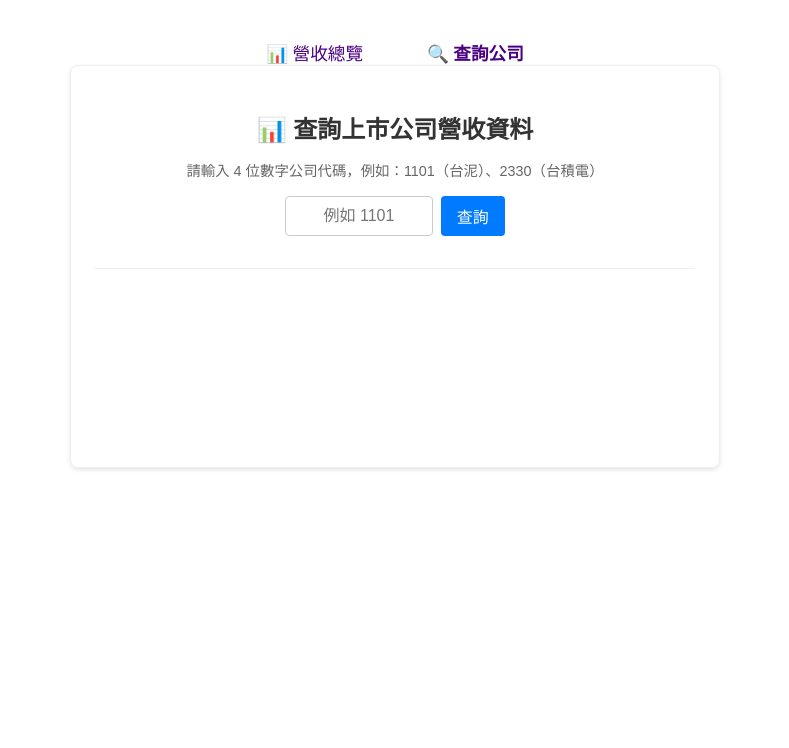
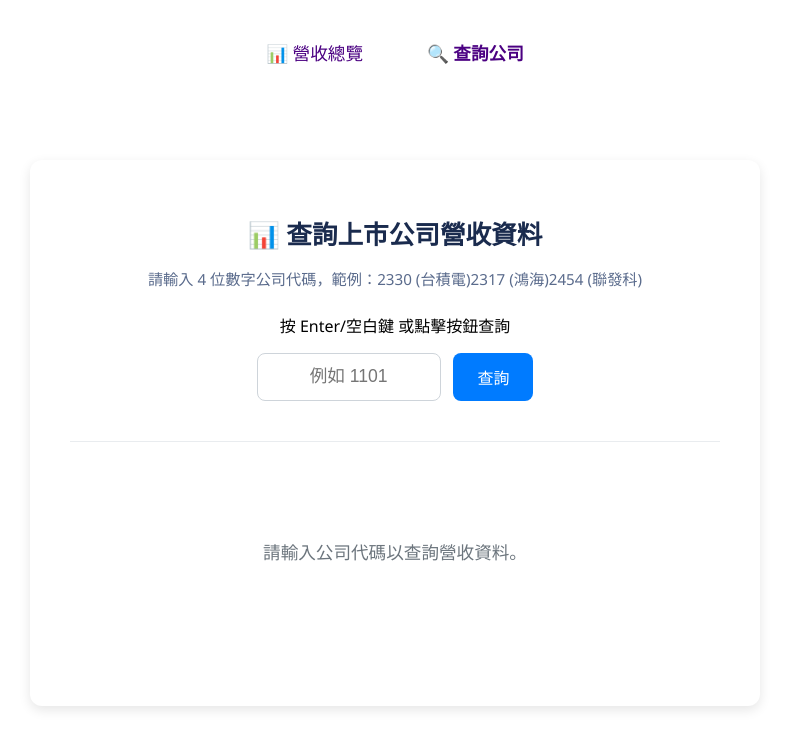
Before and after one commit to evan17458/vue3homeworkforbank, a Vue app: page /search in a window 1280 px wide. Shown: the top 748 px of the page, without its empty margins (245-1034 px from the left). Built offline with nearby package versions, Linux system fonts and the light colour scheme.

Commit message:
添加了一些基本的響應式規則，讓版面在小螢幕（如手機）上也能合理顯示（例如將輸入框和按鈕垂直排列）。

```diff
--- a/src/views/RevenueSearch.vue
+++ b/src/views/RevenueSearch.vue
@@ -1,8 +1,10 @@
 <template>
+  <div class="app-container">
     <div class="page-wrapper">
       <div class="search-container">
         <h2 class="search-title">📊 查詢上市公司營收資料</h2>
-      <p class="search-subtitle">請輸入 4 位數字公司代碼，例如：1101（台泥）、2330（台積電）</p>
+        <p class="search-subtitle">請輸入 4 位數字公司代碼，範例：2330 (台積電)2317 (鴻海)2454 (聯發科)</p>
+          <p>按 Enter/空白鍵 或點擊按鈕查詢</p>
         <div class="search-box">
           <input
             v-model="companyId"
@@ -11,9 +13,9 @@
             pattern="[0-9]*"
             inputmode="numeric"
             type="text"
-        />
-        <button @click="fetchRevenue" :disabled="loading">
-          {{ loading ? '查詢中...' : '查詢' }}
+            @keyup="handleInputKeyup"
+            class="company-input" />
+          <button @click="fetchRevenue" :disabled="loading" class="search-button"> {{ loading ? '查詢中...' : '查詢' }}
           </button>
         </div>
         <p v-if="errorMessage" class="error-message">{{ errorMessage }}</p>
@@ -21,19 +23,25 @@
 
       <div class="result-wrapper">
         <div v-if="loading" class="loading-indicator">
+          <div class="spinner"></div>
           <p>資料載入中，請稍候...</p>
         </div>
         <div v-else-if="revenueData" class="result">
           <h3>{{ revenueData.companyName }} （ID: {{ revenueData.companyId }}）</h3>
-        <p>產業類別：{{ revenueData.industryCategory }}</p>
-        <p>報告月份：{{ formattedMonth }}</p>
-        <p>當月營收：{{ formatCurrency(revenueData.currentMonthRevenue) }}</p>
-        <p>去年同月營收：{{ formatCurrency(revenueData.lastYearMonthRevenue) }}</p>
-        <p>YoY 年增率：{{ roundedYoYChange }}%</p>
-        <p>累計營收年增率：{{ roundedAccumulatedChange }}%</p>
-        <p class="note">備註：{{ revenueData.note || '無' }}</p> </div>
+          <p><strong>產業類別：</strong>{{ revenueData.industryCategory }}</p>
+          <p><strong>報告月份：</strong>{{ formattedMonth }}</p>
+          <p><strong>當月營收：</strong>{{ formatCurrency(revenueData.currentMonthRevenue) }}</p>
+          <p><strong>去年同月營收：</strong>{{ formatCurrency(revenueData.lastYearMonthRevenue) }}</p>
+          <p><strong>YoY 年增率：</strong><span :class="getChangeClass(roundedYoYChange)">{{ roundedYoYChange }}%</span></p>
+          <p><strong>累計營收年增率：</strong><span :class="getChangeClass(roundedAccumulatedChange)">{{ roundedAccumulatedChange }}%</span></p>
+          <p class="note"><strong>備註：</strong>{{ revenueData.note || '無' }}</p>
+        </div>
         <div v-else-if="!loading && !revenueData && hasSearched" class="no-result">
-        <p>查無此公司代碼 {{ searchedCompanyId }} 的資料，或該公司尚未公佈此期營收。</p>
+          <p>查無此公司代碼 <strong>{{ searchedCompanyId }}</strong> 的資料，<br>或該公司尚未公佈此期營收。</p>
+        </div>
+        <div v-else-if="!loading && !hasSearched" class="initial-prompt">
+            <p>請輸入公司代碼以查詢營收資料。</p>
+        </div>
       </div>
     </div>
   </div>
@@ -46,225 +54,338 @@ import axios from 'axios'
 const companyId = ref('')
 const revenueData = ref(null)
 const loading = ref(false)
-const errorMessage = ref('') // Ref to store the error message
-const hasSearched = ref(false) // Track if a search has been attempted
-const searchedCompanyId = ref('') // Store the ID that was searched
+const errorMessage = ref('')
+const hasSearched = ref(false)
+const searchedCompanyId = ref('')
 
-// --- Validation and Data Fetching ---
+const handleInputKeyup = (event) => {
+  if (event.key === 'Enter' || event.key === ' ') {
+    if (event.key === ' ') {
+      event.preventDefault();
+    }
+    fetchRevenue();
+  }
+}
+
 const fetchRevenue = async () => {
-  // Reset previous state for a new search
   revenueData.value = null
   errorMessage.value = ''
   hasSearched.value = false
-  searchedCompanyId.value = companyId.value // Store the ID being searched
+  searchedCompanyId.value = companyId.value
 
-  // 1. Validate Input: Check if it's exactly 4 digits
-  const idRegex = /^\d{4}$/ // Regex: start (^), exactly 4 digits (\d{4}), end ($)
+  const idRegex = /^\d{4}$/
   if (!companyId.value || !idRegex.test(companyId.value)) {
     errorMessage.value = '請輸入有效的 4 位數字公司代碼。'
-    return // Stop execution if validation fails
+
+    return
   }
 
-  // 2. Proceed with Fetching
   loading.value = true
   try {
-    // **Important:** Replace with your actual API endpoint if different
+    // *** 請確認你的 API 端點 ***
     const res = await axios.get(`https://localhost:7148/Revenue/${companyId.value}`)
 
-    // Check if data exists in the response array
     if (res.data && res.data.length > 0) {
         revenueData.value = res.data[0]
     } else {
-        // Handle case where API returns success but empty data for the ID
-        revenueData.value = null // Ensure previous data is cleared
+        revenueData.value = null
     }
-    hasSearched.value = true // Mark that a search was completed
+    hasSearched.value = true // 標記已執行查詢
   } catch (err) {
-    console.error('API Error:', err) // Log the actual error for debugging
-    // More specific error handling (optional)
+    console.error('API Error:', err)
     if (err.response) {
-      // The request was made and the server responded with a status code
-      // that falls out of the range of 2xx
       errorMessage.value = `查詢失敗：伺服器錯誤 (${err.response.status})。`
     } else if (err.request) {
-      // The request was made but no response was received
       errorMessage.value = '查詢失敗：無法連接到伺服器，請檢查網路連線或 API 位址。'
     } else {
-      // Something happened in setting up the request that triggered an Error
       errorMessage.value = '查詢失敗：' + err.message
     }
-    revenueData.value = null // Clear data on error
-    hasSearched.value = true // Mark search attempt even if failed
+    revenueData.value = null
+    hasSearched.value = true // 即使查詢失敗，也標記為已嘗試查詢
   } finally {
     loading.value = false
   }
 }
 
-// --- Watchers ---
-// Clear results and error when the input changes
 watch(companyId, (newVal) => {
-  revenueData.value = null
-  hasSearched.value = false // Reset search status on input change
-  // Optionally clear error immediately on typing, or keep it until next search attempt
+  // 當輸入改變時，只清除錯誤訊息，不清空上次結果和搜索狀態
   if (errorMessage.value) {
       errorMessage.value = ''
   }
-  // Basic input filtering (optional): Remove non-digits as user types
-  // companyId.value = newVal.replace(/\D/g, '');
 })
 
-// --- Computed Properties for Display ---
 const formattedMonth = computed(() => {
-  if (!revenueData.value?.reportYearMonth) return '' // Use optional chaining
-  const ym = String(revenueData.value.reportYearMonth) // Ensure it's a string
-  // Assuming format is ROC Year (3 digits) + Month (2 digits), e.g., 11203
+  if (!revenueData.value?.reportYearMonth) return ''
+  const ym = String(revenueData.value.reportYearMonth)
   if (ym.length >= 5) {
-      return `民國${ym.slice(0, -2)}年${ym.slice(-2)}月`
+      // 假設格式為民國年(3位) + 月份(2位)，例如 11203
+      const rocYear = ym.slice(0, -2);
+      const month = ym.slice(-2);
+      return `民國 ${rocYear} 年 ${month} 月`
   }
-  return ym // Fallback if format is unexpected
+  return ym // 如果格式不符，直接回傳原始字串
 })
 
-// Helper function to safely parse and round percentages
 const parseAndRound = (value) => {
-  if (value === null || value === undefined || value === '') return ''
+  if (value === null || value === undefined || value === '') return null // 回傳 null 以便區分
   const num = parseFloat(value)
-  return isNaN(num) ? '' : Math.round(num * 100) / 100
+  // 回傳數字或 null
+  return isNaN(num) ? null : Math.round(num * 100) / 100
 }
 
 const roundedYoYChange = computed(() => {
-  return parseAndRound(revenueData.value?.yoYChangePercent) // Optional chaining
+  return parseAndRound(revenueData.value?.yoYChangePercent)
 })
 
 const roundedAccumulatedChange = computed(() => {
-  return parseAndRound(revenueData.value?.accumulatedChangePercent) // Optional chaining
+  return parseAndRound(revenueData.value?.accumulatedChangePercent)
 })
 
-// Helper function to format currency (optional but nice)
+// 新增：根據增減給予不同顏色 class
+const getChangeClass = (value) => {
+    if (value === null || value === undefined) return '';
+    if (value > 0) return 'positive-change';
+    if (value < 0) return 'negative-change';
+    return 'zero-change';
+}
+
+
 const formatCurrency = (value) => {
-  if (value === null || value === undefined) return ''
+  if (value === null || value === undefined) return 'N/A' // 資料不存在時顯示 N/A
   const num = Number(value);
-  if (isNaN(num)) return '';
-  // Formats with commas, adjust locale as needed
-  return num.toLocaleString('en-US');
+  if (isNaN(num)) return 'N/A'; // 轉換數字失敗也顯示 N/A
+  // 使用台灣地區的數字格式
+  return num.toLocaleString('zh-TW', { style: 'decimal' });
 }
 </script>
 
 <style scoped>
-/* Add some basic styling */
-.page-wrapper {
-  margin-top: 179px;
-  max-width: 600px;
-  margin: 2rem auto;
-  padding: 1.5rem;
-  font-family: sans-serif;
-  border: 1px solid #eee;
-  border-radius: 8px;
-  box-shadow: 0 2px 4px rgba(0, 0, 0, 0.1);
+
+.app-container {
+  display: flex; /* 啟用 Flexbox */
+  justify-content: center; /* 水平置中 */
+  align-items: center;   /* 垂直置中 */
+  min-height: 100vh;     /* 容器最小高度為整個視窗 */
+
+  padding: 2rem 1rem; /* 在容器周圍留白 */
+  box-sizing: border-box; /* padding 不會撐大容器 */
 }
 
+.page-wrapper {
+  max-width: 650px;
+  width: 100%;
+  background-color: #ffffff;
+  border-radius: 12px;
+  box-shadow: 0 4px 12px rgba(0, 0, 0, 0.1);
+  padding: 2rem 2.5rem;
+  font-family: 'Segoe UI', Tahoma, Geneva, Verdana, sans-serif;
+  overflow: hidden;
+}
+
+
 .search-container {
-  margin-bottom: 2rem;
+  margin-bottom: 2.5rem; /* 加大與結果區的間距 */
   text-align: center;
 }
 
 .search-title {
-  color: #333;
-  margin-bottom: 0.5rem;
+  color: #1a2b4e; /* 深藍色標題 */
+  margin-bottom: 0.8rem;
+  font-size: 1.6rem; /* 稍大標題 */
+  font-weight: 600;
 }
 
 .search-subtitle {
-  color: #666;
-  font-size: 0.9em;
-  margin-bottom: 1rem;
+  color: #5a6b8c; /* 柔和的副標題顏色 */
+  font-size: 0.95em;
+  margin-bottom: 1.5rem;
 }
 
 .search-box {
   display: flex;
   justify-content: center;
-  gap: 0.5rem;
-  margin-bottom: 0.5rem; /* Space before error message */
+  align-items: stretch; /* 讓輸入框和按鈕等高 */
+  gap: 0.8rem;
+  margin-bottom: 0.8rem;
 }
 
-.search-box input {
-  padding: 0.5rem 0.8rem;
-  border: 1px solid #ccc;
-  border-radius: 4px;
-  font-size: 1rem;
-  width: 120px; /* Adjust as needed */
+.company-input {
+  padding: 0.75rem 1rem; /* 加大輸入框內距 */
+  border: 1px solid #ced4da;
+  border-radius: 8px; /* 更圓的邊角 */
+  font-size: 1.1rem; /* 稍大字體 */
+  width: 150px;
   text-align: center;
+  transition: border-color 0.2s ease, box-shadow 0.2s ease;
 }
 
-.search-box button {
-  padding: 0.5rem 1rem;
+.company-input:focus {
+  border-color: #80bdff;
+  outline: 0;
+  box-shadow: 0 0 0 0.2rem rgba(0, 123, 255, 0.25); /* 加入 focus 光暈效果 */
+}
+
+.search-button {
+  padding: 0.75rem 1.5rem;
   border: none;
   background-color: #007bff;
   color: white;
-  border-radius: 4px;
+  border-radius: 8px;
   cursor: pointer;
   font-size: 1rem;
-  transition: background-color 0.2s ease;
+  font-weight: 500;
+  transition: background-color 0.2s ease, transform 0.1s ease;
 }
 
-.search-box button:hover:not(:disabled) {
-  background-color: #0056b3;
+.search-button:hover:not(:disabled) {
+  background-color: #0056b3; /* 滑過加深 */
+  transform: translateY(-1px); /* 輕微上移效果 */
 }
 
-.search-box button:disabled {
-    background-color: #cccccc;
+.search-button:active:not(:disabled) {
+    transform: translateY(0px); /* 按下時恢復 */
+}
+
+.search-button:disabled {
+    background-color: #adb5bd;
     cursor: not-allowed;
 }
 
 .error-message {
-  color: #dc3545; /* Red color for errors */
+  color: #e63946;
   font-size: 0.9em;
-  margin-top: 0.5rem;
-  min-height: 1.2em; /* Prevent layout shift when message appears/disappears */
+  margin-top: 0.8rem;
+  min-height: 1.2em;
+  font-weight: 500;
 }
 
+/* --- 結果區塊 --- */
 .result-wrapper {
-    margin-top: 1.5rem;
-    padding-top: 1.5rem;
-    border-top: 1px solid #eee;
-    min-height: 150px; /* Prevent layout shifts */
-    position: relative; /* For loading indicator positioning */
+    margin-top: 2rem;
+    padding-top: 2rem;
+    border-top: 1px solid #e9ecef; /* 更淺的分隔線 */
+    min-height: 200px; /* 確保有足夠空間顯示內容或提示 */
+    position: relative;
 }
 
+/* --- 載入中 Spinner --- */
 .loading-indicator {
     text-align: center;
-    color: #666;
+    color: #6c757d; /* 灰色文字 */
     padding: 2rem;
 }
 
+.spinner {
+  margin: 0 auto 1rem auto;
+  border: 4px solid rgba(0, 0, 0, 0.1);
+  width: 36px;
+  height: 36px;
+  border-radius: 50%;
+  border-left-color: #007bff; /* 主題藍色 */
+  animation: spin 1s ease infinite;
+}
+
+@keyframes spin {
+  0% { transform: rotate(0deg); }
+  100% { transform: rotate(360deg); }
+}
+
+
+/* --- 結果顯示 --- */
 .result {
-  background-color: #f9f9f9;
-  padding: 1rem 1.5rem;
-  border-radius: 6px;
-  border: 1px solid #e0e0e0;
+  background-color: #f8f9fa; /* 非常淺的灰色背景 */
+  padding: 1.5rem 2rem;
+  border-radius: 8px;
+  border: 1px solid #dee2e6;
 }
 
 .result h3 {
   margin-top: 0;
-  margin-bottom: 1rem;
-  color: #0056b3;
+  margin-bottom: 1.5rem;
+  color: #0056b3; /* 深藍色 */
+  font-size: 1.4rem;
+  font-weight: 600;
+  border-bottom: 1px dashed #ced4da; /* 虛線分隔 */
+  padding-bottom: 0.8rem;
 }
 
 .result p {
-  margin: 0.5rem 0;
-  line-height: 1.6;
-  color: #333;
+  margin: 0.8rem 0;
+  line-height: 1.7;
+  color: #343a40; /* 深灰色文字 */
+  font-size: 1rem;
+}
+
+.result p strong {
+    color: #495057; /* 標籤文字顏色稍深 */
+    margin-right: 0.5em;
 }
 
 .result .note {
-  margin-top: 1rem;
-  font-size: 0.85em;
-  color: #555;
+  margin-top: 1.5rem;
+  font-size: 0.9em;
+  color: #6c757d; /* 灰色備註 */
   font-style: italic;
+  border-top: 1px dashed #ced4da; /* 虛線分隔 */
+  padding-top: 0.8rem;
 }
 
-.no-result {
+/* --- 增減率顏色 --- */
+.positive-change {
+    color: #d00000; /* 紅色代表正成長 (台灣習慣) */
+    font-weight: bold;
+}
+.negative-change {
+    color: #008000; /* 綠色代表負成長 (台灣習慣) */
+    font-weight: bold;
+}
+.zero-change {
+    color: #343a40; /* 黑色代表零 */
+}
+
+
+/* --- 查無資料與初始提示 --- */
+.no-result, .initial-prompt {
     text-align: center;
-    color: #666;
-    padding: 2rem;
+    color: #6c757d;
+    padding: 3rem 1rem;
+    font-size: 1.1rem;
+}
+.no-result strong {
+    color: #495057;
+}
+
+
+@media (max-width: 600px) {
+  .app-container {
+    padding: 1rem 0.5rem; /* 手機上減少左右 padding */
+    align-items: flex-start; /* 手機上內容靠上，避免鍵盤彈出時跑位 */
+    margin-top: 30px;
+  }
+  .page-wrapper {
+    padding: 1.5rem; /* 手機上減少內部 padding */
+    border-radius: 8px; /* 可以減少圓角 */
+  }
+  .search-title {
+    font-size: 1.4rem;
+  }
+  .search-box {
+    flex-direction: column; /* 手機上輸入框和按鈕垂直排列 */
+    align-items: stretch;
+  }
+  .company-input {
+    width: auto; /* 輸入框寬度自適應 */
+    margin-bottom: 0.5rem; /* 和按鈕間留點距離 */
+  }
+  .result {
+    padding: 1rem 1.2rem;
+  }
+   .result h3 {
+    font-size: 1.2rem;
+  }
+  .result p {
+    font-size: 0.95rem;
+  }
 }
 
 </style>
```
Lines whose indentation alone changed are shown as unchanged.
